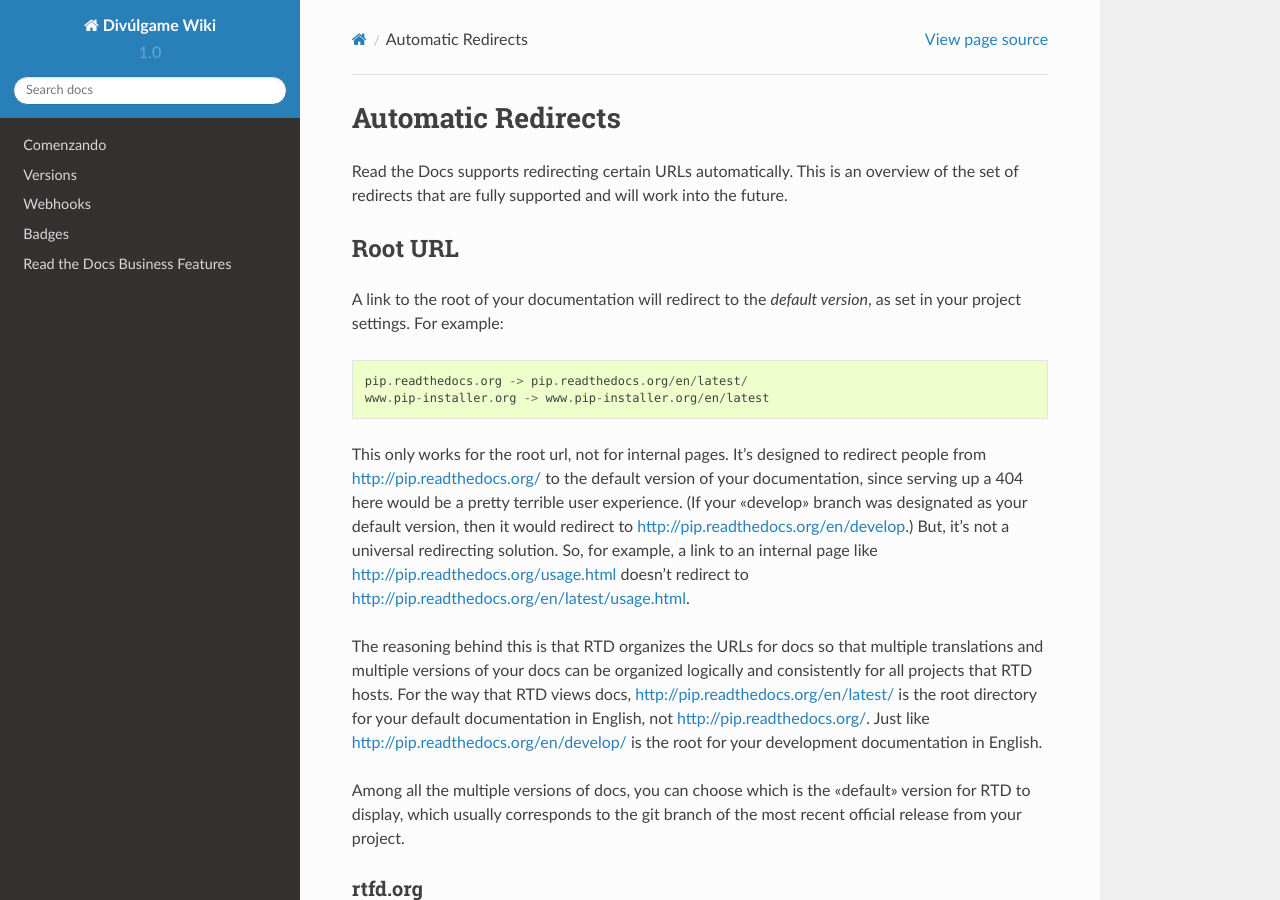
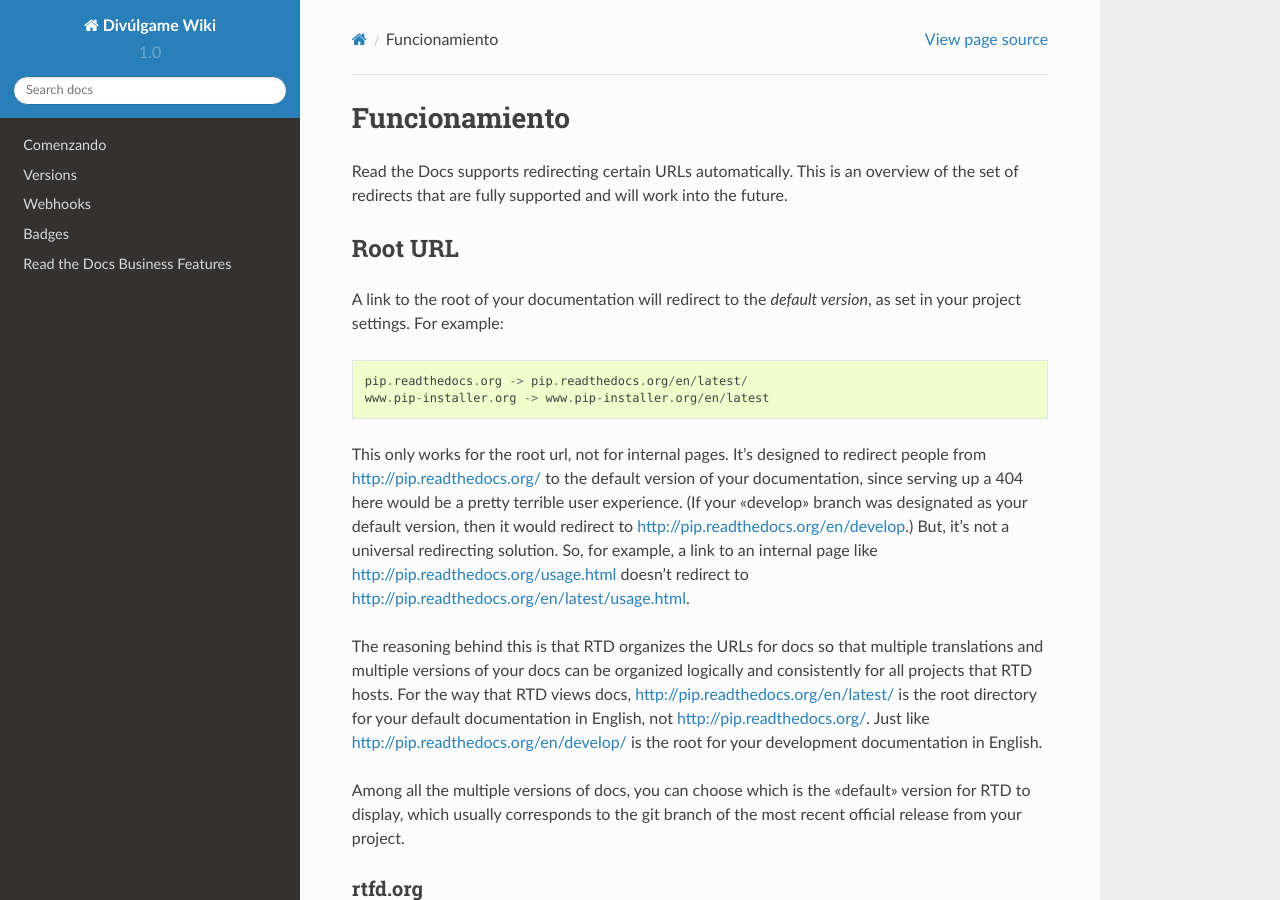
Before and after one commit to adrianmugnoz/Documentacion-Divulgame, a Sphinx documentation site: the page built from docs/funcionamiento.rst, in a window 1280 px wide and 900 px high. Built offline with Sphinx 7.4.7 and the Read the Docs theme 2.0.0, drawn with Linux system fonts in a browser that asks for light colours; pages that are not in the unit, such as notebooks, are missing from menus.

Commit message:
Update and rename automatic-redirects.rst to funcionamiento.rst

```diff
--- a/docs/automatic-redirects.rst
+++ b/docs/funcionamiento.rst
@@ -1,4 +1,4 @@
-Automatic Redirects
+Funcionamiento
 ===================
 
 Read the Docs supports redirecting certain URLs automatically.
```
